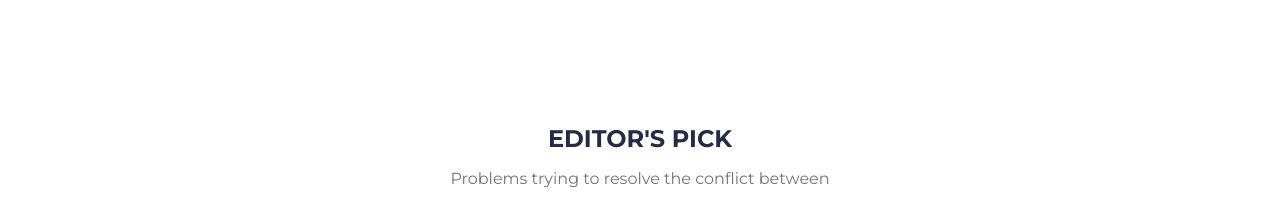
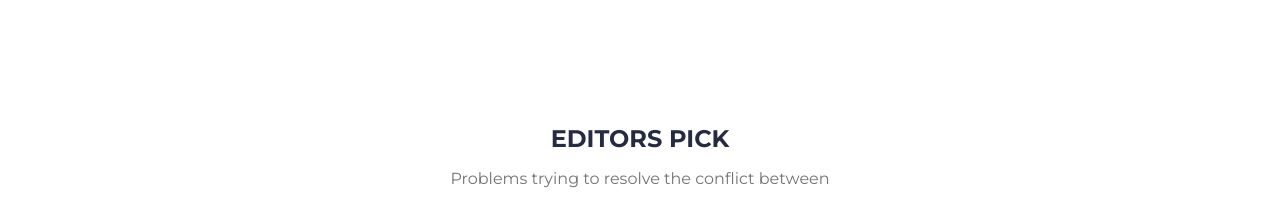
Before and after one commit to TalhaJamal02/UI-UX-Hackathon-2, a Next.js app: page / in a window 1280 px wide. Shown: the part 780-993 px from the top of the page. Built offline with nearby package versions, Linux system fonts and the light colour scheme.

Commit message:
Update EditorSection.tsx

```diff
--- a/components/EditorSection.tsx
+++ b/components/EditorSection.tsx
@@ -5,7 +5,7 @@
   return (
     <div>
       <div className=' text-center mb-10'>
-        <h1 className=' text-2xl font-bold text-[#252B42] '>EDITOR'S PICK</h1>
+        <h1 className=' text-2xl font-bold text-[#252B42] '>EDITORS PICK</h1>
         <p className=' text-[#737373] mt-3'>Problems trying to resolve the conflict between </p>
       </div>
 
```
